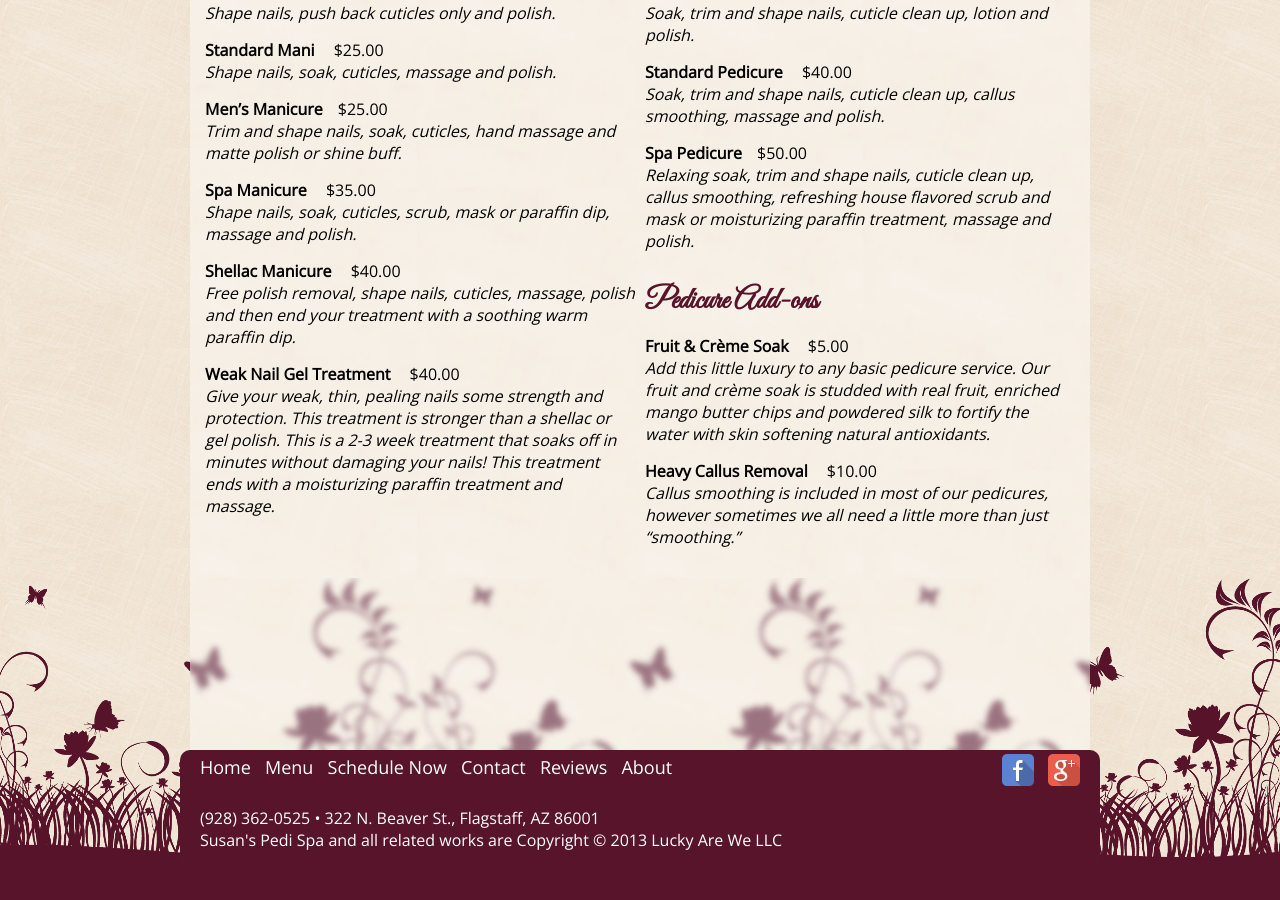
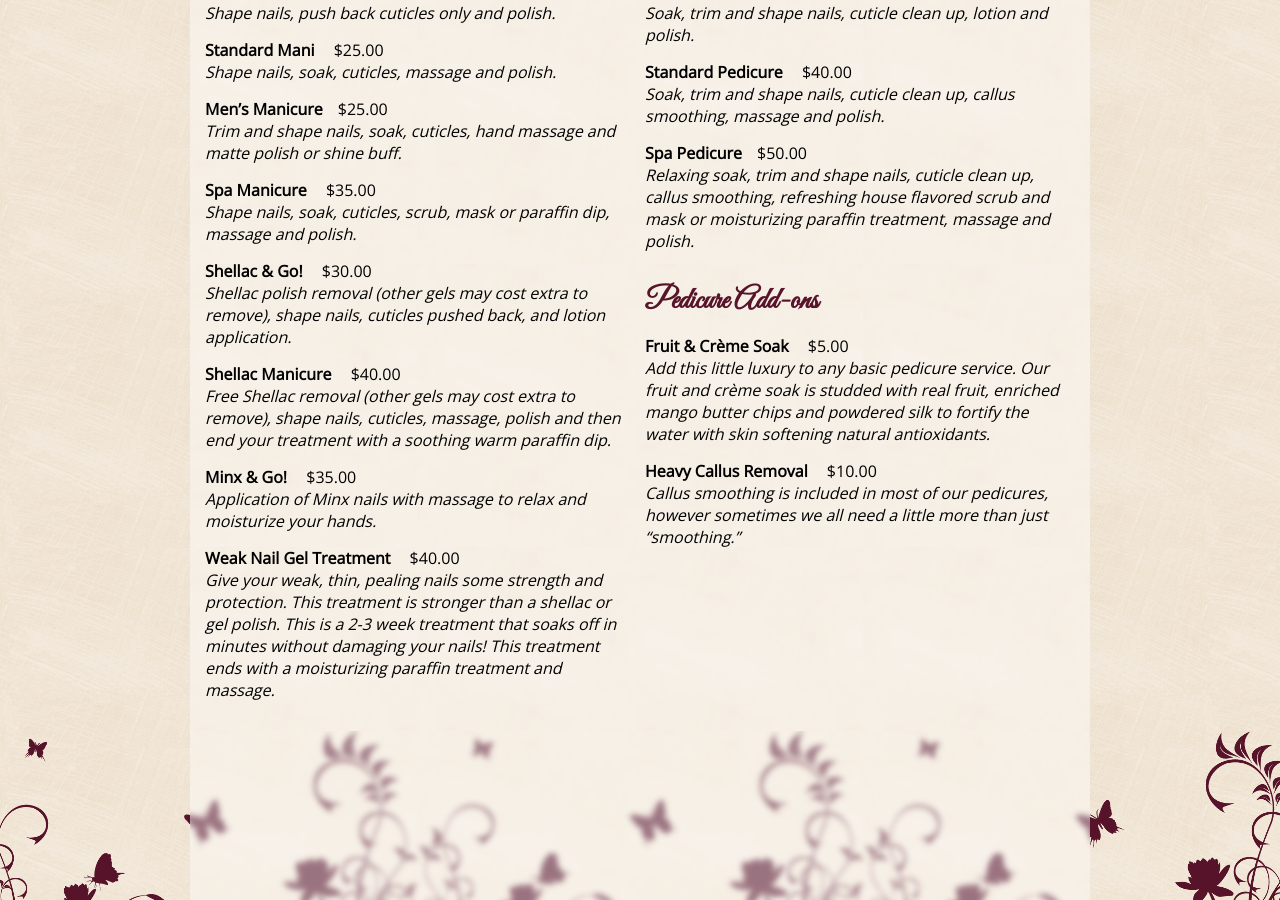
Before and after one commit to susanspedispa/susanspedispa.github.io, a Jekyll site: the page built from menu.html, in a window 1280 px wide and 900 px high, scrolled down 1052 px. Built offline with Jekyll 4.4.1, drawn with Linux system fonts in a browser that asks for light colours; before the commit the page ends 1913 px from its top, so only the background shows below that.

Commit message:
Update menu.html

```diff
--- a/_includes/menu.html
+++ b/_includes/menu.html
@@ -49,8 +49,16 @@
 	<div class="treatmentDescription">Shape nails, soak, cuticles, scrub, mask or paraffin dip, massage and polish.</div>
 	</div>
 	<div class="treatment">
+	<span class="treatmentName">Shellac & Go!</span><span class="treatmentPrice">  $30.00</span>
+	<div class="treatmentDescription">Shellac polish removal (other gels may cost extra to remove), shape nails, cuticles pushed back, and lotion application.</div>
+	</div>
+	<div class="treatment">
 	<span class="treatmentName">Shellac Manicure</span><span class="treatmentPrice">  $40.00</span>
-	<div class="treatmentDescription">Free polish removal, shape nails, cuticles, massage, polish and then end your treatment with a soothing warm paraffin dip.</div>
+	<div class="treatmentDescription">Free Shellac removal (other gels may cost extra to remove), shape nails, cuticles, massage, polish and then end your treatment with a soothing warm paraffin dip.</div>
+	</div>
+	<div class="treatment">
+	<span class="treatmentName">Minx & Go!</span><span class="treatmentPrice">  $35.00</span>
+	<div class="treatmentDescription">Application of Minx nails with massage to relax and moisturize your hands.</div>
 	</div>
 	<div class="treatment">
 	<span class="treatmentName">Weak Nail Gel Treatment</span><span class="treatmentPrice"> $40.00</span>
```
